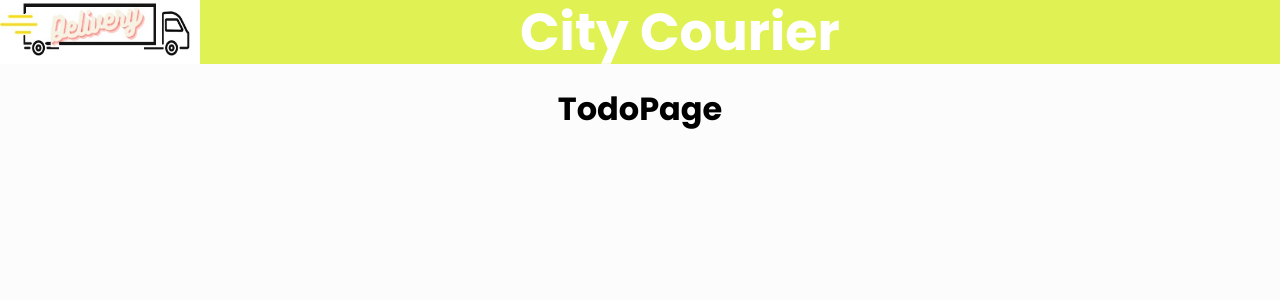
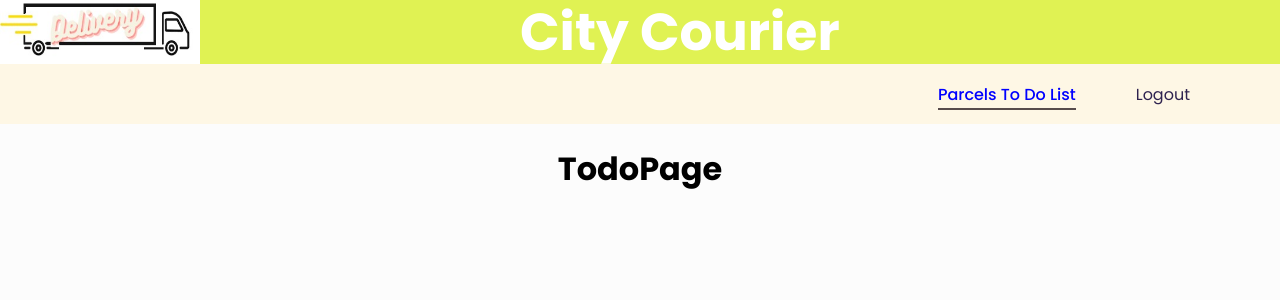
Before and after one commit to ashehata8888/city_courier_frontend, a React (Create React App) app: page /ToDoPage in a window 1280 px wide. Shown: the top 300 px of the page. Built offline with nearby package versions, Linux system fonts and the light colour scheme.

Commit message:
solve navbar issue

```diff
--- a/src/App.js
+++ b/src/App.js
@@ -1,20 +1,40 @@
 import "./App.css";
+import {useState,useEffect} from 'react'
 import { BrowserRouter as Router, Routes, Route } from "react-router-dom";
 import NavBar from "./components/NavBar/NavBar";
-import Layout from "./components/Layout"
+import Layout from "./pages/Layout"
 import Header from "./components/Header/Header";
 import LoginPage from "./pages/loginPage/LoginPage";
 import HomePage from "./pages/homePage/HomePage";
 import DashBoardPage from "./pages/dashboardPage/DashBoardPage";
 import CreateNewRequestPage from "./pages/createNewRequest/CreateNewRequestPage";
 import ToDoPage from "./pages/todoPage/ToDoPage";
+import AppContext from './context/AppContext';
+
 
 
 
 function App() {
+
+  const [contextUserData, setContextUserData] = useState(null);
+
+  useEffect(() => {
+    const storedUserData = localStorage.getItem("userData");
+    setContextUserData(storedUserData);
+  }, []);
+
+  const handleLogout = () => {
+    localStorage.removeItem("userData");
+    setContextUserData(null);
+    // localStorage.clear()
+  };
+
+
   return (
+
+    <AppContext.Provider value={contextUserData}>
     <Router>
-    <Layout>
+    <Layout handleLogout={handleLogout} >
       <div className="App">
 
           <Routes>
@@ -31,6 +51,7 @@ function App() {
       </div>
     </Layout>
     </Router>
+    </AppContext.Provider>
   );
 }
 
--- a/src/components/Layout.jsx
+++ /dev/null
@@ -1,24 +0,0 @@
-import React from 'react';
-import Header from './Header/Header';
-import Navbar from './NavBar/NavBar';
-import {useState} from "react"
-
-function Layout({ children }) {
-    const [userLogdIn,setUserLogedIn]=useState(false)
-  return (
-    <div>
-      <header>
-       <Header/>
-      { userLogdIn ?  <Navbar/> : null}
-      </header>
-      <main>
-        {children}
-      </main>
-      <footer>
-        {/* Footer content */}
-      </footer>
-    </div>
-  );
-}
-
-export default Layout;
--- a/src/components/NavBar/NavBar.jsx
+++ b/src/components/NavBar/NavBar.jsx
@@ -1,13 +1,35 @@
-import { useState } from "react";
+import React, {useEffect, useContext, useState } from "react";
+import AppContext from "../../context/AppContext";
 import { NavLink } from "react-router-dom";
 import "./NavBar.css";
 
-const Navbar = () => {
+const Navbar = ({handleLogout,userDataPrivilege}) => {
+  const contextData = JSON.parse(useContext(AppContext));
+
   const [showNavbar, setShowNavbar] = useState(false);
   const [isSender, setIsSender] = useState(true);
+  const [value ,setValue] = useState(true)
+
+
+  useEffect(
+()=>{
+
+  if (userDataPrivilege == "sender") {
+    setIsSender(true);
+    setShowNavbar(true);
+  } else if (userDataPrivilege == "biker") {
+    setIsSender(false);
+    setShowNavbar(true);
+  }
+},[userDataPrivilege]
+  )
+
+
+
+
 
   const handleShowNavbar = () => {
-    setShowNavbar(!showNavbar);
+
   };
 
   return (
@@ -15,10 +37,12 @@ const Navbar = () => {
       <div className="container">
         <div className="menu-icon" onClick={handleShowNavbar}></div>
         <div className={`nav-elements  ${showNavbar && "active"}`}>
-          {isSender ? (
+          {userDataPrivilege == "sender" ? (
             <ul>
               <li>
-                <NavLink to="/DashBoardPage" active >Dashboard</NavLink>
+                <NavLink to="/DashBoardPage" active={value.toString()}>
+                  Dashboard
+                </NavLink>
               </li>
               <li>
                 <NavLink to="/CreateNewRequestPage">Create New Request</NavLink>
@@ -30,11 +54,11 @@ const Navbar = () => {
           ) : (
             <ul>
               <li>
-                <NavLink to="/ToDoPage">Parcels To Do List</NavLink>
+                <NavLink to="/ToDoPage" active={value.toString()}>Parcels To Do List</NavLink>
               </li>
 
               <li>
-                <NavLink to="/">Logout</NavLink>
+                <NavLink to="/" onClick={handleLogout}>Logout</NavLink>
               </li>
             </ul>
           )}
--- /dev/null
+++ b/src/context/AppContext.js
@@ -0,0 +1,25 @@
+import React from 'react';
+
+const AppContext = React.createContext();
+
+export default AppContext;
+
+
+
+// import React,{ createContext, useContext, useState } from 'react';
+
+// const MyContext = createContext();
+
+//  const AppContext = () => useContext(MyContext);
+
+//  function MyContextProvider({ children }) {
+//   const [userData, setUserData] = useState(null);
+
+//   return (
+//     <MyContext.Provider value={{ userData, setUserData }}>
+//       {children}
+//     </MyContext.Provider>
+//   );
+// }
+
+// export default {AppContext ,MyContextProvider}
--- /dev/null
+++ b/src/pages/Layout.jsx
@@ -0,0 +1,54 @@
+import React, { useContext,useState,useEffect } from 'react';
+import AppContext from '../context/AppContext';
+import Header from '../components/Header/Header';
+import Navbar from '../components/NavBar/NavBar';
+
+
+function Layout({ children , handleLogout  }) {
+
+  const contextData = JSON.parse(useContext(AppContext));
+    console.log("contextData.userLogedIn",contextData)
+
+    const contextUserData = localStorage.getItem("userData");
+
+    console.log("contextUserData from layout",contextUserData)
+    const currentURL = window.location.href;
+    console.log("current URL : ",currentURL)
+
+  const [currUrl,setCurr]=useState(false)
+
+    useEffect(
+      ()=>{
+       console.log("contextData.userLogedIn",contextData?.userLogedIn)
+       console.log("currnet url inclode DashBoardPage ",currentURL.includes('DashBoardPage'))
+
+       if((currentURL.includes('DashBoardPage') || currentURL.includes('ToDoPage')) && currentURL != "http://localhost:3000/"){
+        setCurr(true)
+       } else{
+        setCurr(false)
+       }
+
+      }
+        )
+
+        // contextData?.userLogedIn,currentURL
+
+
+
+  return (
+    <div>
+      <header>
+       <Header/>
+      {/* { contextData?.userLogedIn && contextUserData != null &&  currUrl   ?  <Navbar handleLogout={handleLogout}/> : null} */}
+      </header>
+      <main>
+        {children}
+      </main>
+      <footer>
+        {/* Footer content */}
+      </footer>
+    </div>
+  );
+}
+
+export default Layout;
--- a/src/pages/createNewRequest/CreateNewRequestPage.jsx
+++ b/src/pages/createNewRequest/CreateNewRequestPage.jsx
@@ -1,9 +1,18 @@
 import React from 'react'
+import Navbar from '../../components/NavBar/NavBar'
+
 
 export default function CreateNewRequestPage (){
 
+
+const userDataPrivilege="sender"
+
     return (
+        <>
+        <Navbar userDataPrivilege={userDataPrivilege} />
         <h1 style={{color:"black"}}> Create New Request Page</h1>
+        </>
+
     )
 
 }
--- a/src/pages/dashboardPage/DashBoardPage.jsx
+++ b/src/pages/dashboardPage/DashBoardPage.jsx
@@ -1,9 +1,18 @@
-import React from 'react'
+import React, { useContext } from "react";
+import AppContext from "../../context/AppContext";
+import Navbar from "../../components/NavBar/NavBar";
 
-export default function DashBoardPage (){
+export default function DashBoardPage() {
+  const contextData = useContext(AppContext);
+  console.log(contextData);
 
-    return (
-        <h1 style={{color:"black"}}> DashBoardPage</h1>
-    )
+  const userDataPrivilege = "sender";
 
+  return (
+    <>
+      <Navbar userDataPrivilege={userDataPrivilege} />
+      <h1 style={{ color: "black" }}> DashBoardPage</h1>
+      {/* <p>{userDataPrivilege}</p> */}
+    </>
+  );
 }
--- a/src/pages/loginPage/LoginPage.jsx
+++ b/src/pages/loginPage/LoginPage.jsx
@@ -18,8 +18,10 @@ const LoginPage = () => {
 
   const navigate = useNavigate();
 
-  const handleRedirect = (path) => {
-    navigate(path);
+  const handleRedirect = (path, userData) => {
+    console.log("userData from LoginPage:", userData);
+
+    navigate(path, { state: userData });
   };
 
   const [errMsg, setErrMsg] = useState("");
@@ -39,68 +41,42 @@ const LoginPage = () => {
     // isSender ? handleRedirect('/DashBoardPage') : handleRedirect('/ToDoPage')
 
     try {
-      const response =  await apiServices.authUser(values)
+      const response = await apiServices.authUser(values);
       const userPrivileges = await response.data.privilege;
-
-      console.log("response are ",response)
 
       // (async (response) => {
 
+      if (parseInt(response.data.id) < 1) {
+        setErrMsg("Login Failed");
+      } else if (
+        parseInt(response.data.id) > 0 &&
+        response.data.status == "active"
+      ) {
+        const userData = {
+          id: response.data.id,
+          privilege: userPrivileges,
+          addresponses: response.data.addresponses,
+          user_mail: response.data.user_mail,
+          token: response.data.token,
+          userLogedIn: true,
+        };
 
-      if (response.data.id > 0) {
-        setErrMsg("There is No response from the Server");
-      } else if (response.status === 400) {
-        setErrMsg("Missing User name or Password");
-      } else if (response.status === 401) {
-        setErrMsg(response.message);
-        alert(response.message);
-      }  else if (response.status == 200 && response.data.states == "active" && JSON.stringify(userPrivileges) == "sender") {
+        localStorage.setItem("userData", JSON.stringify(userData));
 
-            // const userData = {
-            //   id: response.data.id,
-            //   privilege: userPrivileges,
-            //   addresponses: response.data.addresponses,
-            //   user_mail: response.data.user_mail,
-            //   token: response.data.token,
-            //   userLogedIn: true,
-            // };
-            handleRedirect("/DashBoardPage")
-            console.log("sender test passed")
-
-            // switch (userPrivileges) {
-            //   case "sender":
-            //     handleRedirect("/DashBoardPage")
-            //     // navigate("/DashBoardPage", {
-            //     //   state: userData,
-            //     //   replace: true,
-            //     // });
-            //     setUserLogedIn(true);
-            //     localStorage.setItem("userData", JSON.stringify(userData));
-            //     break;
-            //   case "biker":
-            //     handleRedirect("/ToDoPage")
-            //     // navigate("/ToDoPage", {
-            //     //   state: userData,
-            //     //   replace: true,
-            //     // });
-            //     setUserLogedIn(true);
-            //     localStorage.setItem("userData", JSON.stringify(userData));
-            //     break;
-            //   default:
-            //     navigate("/", { replace: true });
-            // }
+        handleRedirect(
+          userPrivileges == "sender" ? "/DashBoardPage" : "/ToDoPage",
+          userData
+        );
+        console.log("sender test passed");
 
         console.log(
           "userData item was set in the browser storage ...",
           localStorage
         );
-            const useridStorage = localStorage.getItem("userData");
       } else {
         setErrMsg("Login Failed");
       }
       // });
-
-
 
       const accessToken = response.data.token;
       const userId = response.data.id;
@@ -109,11 +85,7 @@ const LoginPage = () => {
       console.log("userPriviliedges : ", JSON.stringify(userPrivileges));
     } catch (err) {
       console.log(err);
-
     }
-
-
-
   };
 
   return (
--- a/src/pages/todoPage/ToDoPage.jsx
+++ b/src/pages/todoPage/ToDoPage.jsx
@@ -1,9 +1,16 @@
-import React from 'react'
+import React from "react";
+import Navbar from "../../components/NavBar/NavBar";
+import { useNavigate, useLocation } from "react-router-dom";
 
-export default function TodoPage (){
+export default function TodoPage() {
+  const location = useLocation();
 
-    return (
-        <h1 style={{color:"black"}}> TodoPage</h1>
-    )
+  const userDataPrivilege = "biker";
 
+  return (
+    <>
+      <Navbar userDataPrivilege={userDataPrivilege} />
+      <h1 style={{ color: "black" }}> TodoPage</h1>
+    </>
+  );
 }
```
Lines whose indentation alone changed are shown as unchanged.
